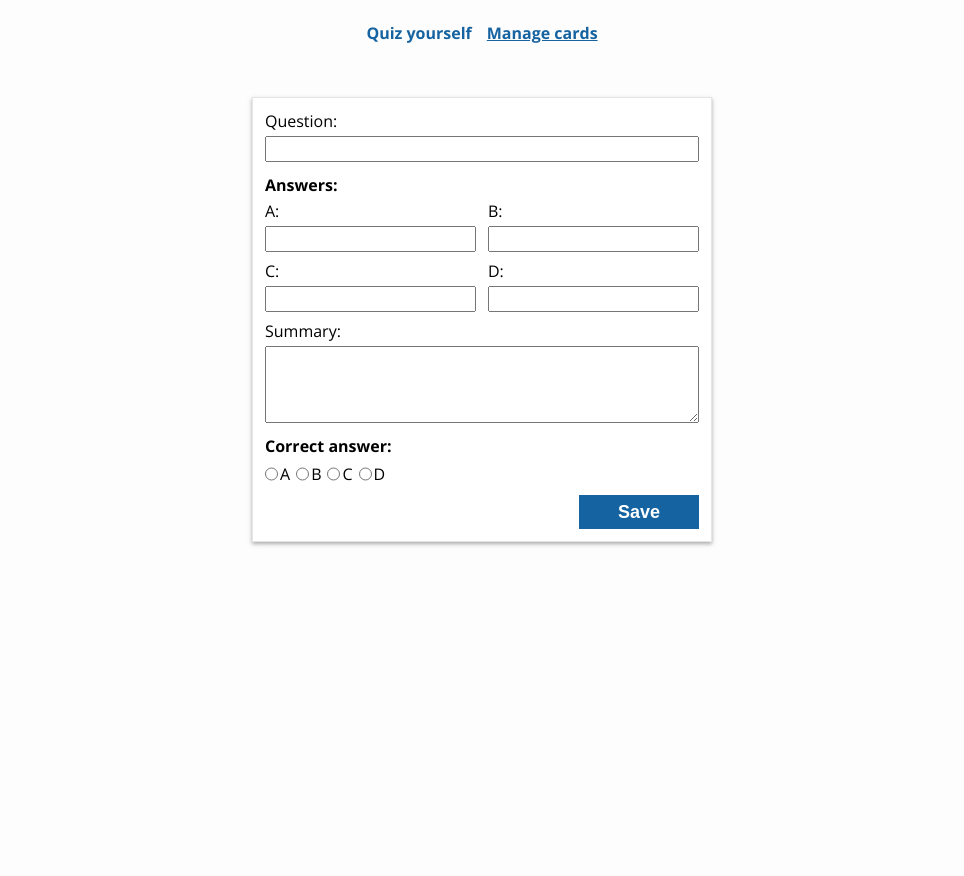
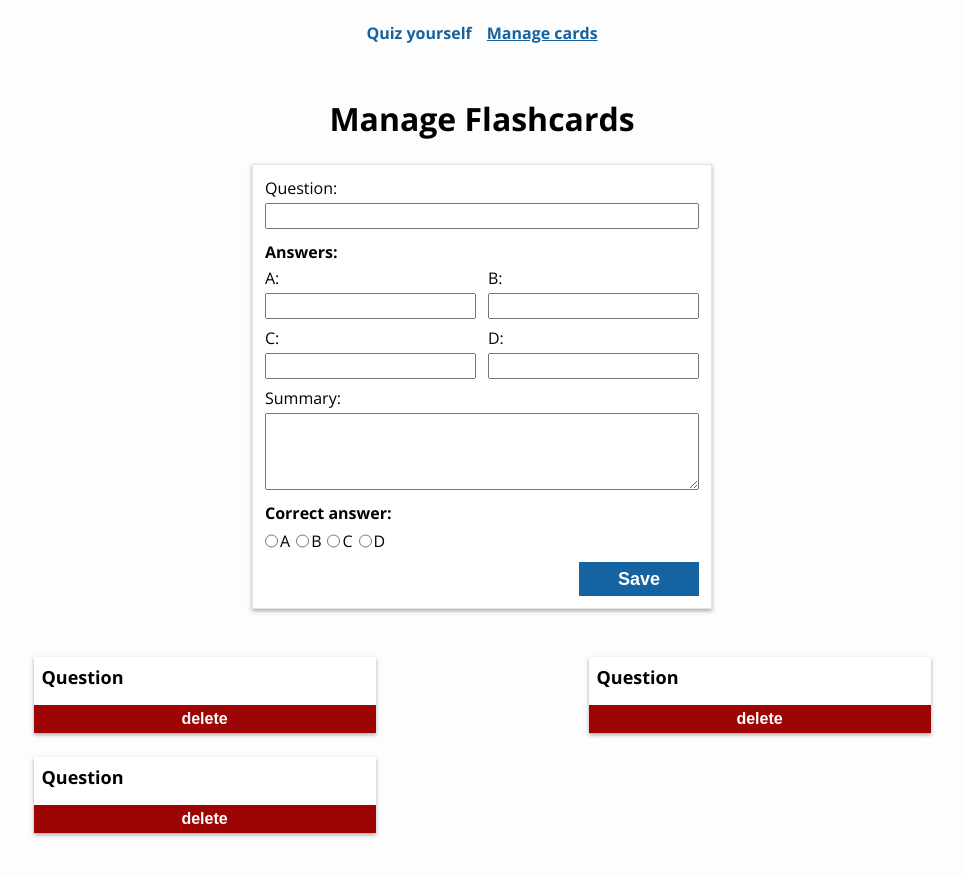
Before and after one commit to eladabramovich/flashcards-app, a React (Create React App) app: page /manage-cards in a window 1280 px wide. Shown: the top 876 px of the page, without its empty margins (158-1122 px from the left). Before the commit the page ends 800 px from the top, so only its background shows below. Built offline with nearby package versions, Linux system fonts and the light colour scheme.

Commit message:
Created card list in manage cards page

```diff
--- /dev/null
+++ b/src/components/FlashCard/ManageFlashCardList/ManageFlashCardList.module.css
@@ -0,0 +1,49 @@
+.manageFlashCardList {
+  display: grid;
+  grid-template-columns: repeat(3, auto);
+  justify-items: center;
+  margin-top: 48px;
+}
+
+.item {
+  display: flex;
+  flex-direction: column;
+  justify-content: space-between;
+  width: 342px;
+  margin-bottom: 24px;
+  padding-top: 8px;
+  box-shadow: 0 2px 4px rgba(150, 150, 150, 0.8);
+  background-color: #ffffff;
+}
+
+.question {
+  margin-left: 8px;
+  margin-bottom: 16px;
+  font-size: 18px;
+}
+
+.deleteBtn {
+  width: 100%;
+  height: 28px;
+  background-color: #9e0404;
+  border: 1px solid #9e0404;
+  color: #ffffff;
+  font-size: 16px;
+  font-weight: 700;
+}
+
+@media screen and (max-width: 1280px) {
+  .manageFlashCardList {
+    grid-template-columns: repeat(2, auto);
+  }
+}
+
+@media screen and (max-width: 767px) {
+  .manageFlashCardList {
+    grid-template-columns: auto;
+  }
+
+  .item {
+    width: 100%;
+  }
+}
--- /dev/null
+++ b/src/components/FlashCard/ManageFlashCardList/ManageFlashCardList.tsx
@@ -0,0 +1,35 @@
+import styles from './ManageFlashCardList.module.css';
+
+import { Flashcard } from '../../../types/flashcards-types';
+
+type Props = {
+  cards: Flashcard[];
+};
+
+const ManageFlashCardList = ({ cards }: Props) => {
+  console.log(cards);
+  return (
+    <div className={styles.manageFlashCardList}>
+      {cards.map((card) => (
+        <div key={card.id} className={styles.item}>
+          <h3 className={styles.question}>{card.question}</h3>
+          <button className={styles.deleteBtn}>delete</button>
+        </div>
+      ))}
+      <div className={styles.item}>
+        <h3 className={styles.question}>Question</h3>
+        <button className={styles.deleteBtn}>delete</button>
+      </div>
+      <div className={styles.item}>
+        <h3 className={styles.question}>Question</h3>
+        <button className={styles.deleteBtn}>delete</button>
+      </div>
+      <div className={styles.item}>
+        <h3 className={styles.question}>Question</h3>
+        <button className={styles.deleteBtn}>delete</button>
+      </div>
+    </div>
+  );
+};
+
+export default ManageFlashCardList;
--- a/src/pages/ManageCardsPage/ManageCardsPage.module.css
+++ b/src/pages/ManageCardsPage/ManageCardsPage.module.css
@@ -0,0 +1,5 @@
+.title {
+  margin-bottom: 24px;
+  text-align: center;
+  font-size: 32px;
+}
--- a/src/pages/ManageCardsPage/ManageCardsPage.tsx
+++ b/src/pages/ManageCardsPage/ManageCardsPage.tsx
@@ -1,13 +1,21 @@
+import { useContext } from 'react';
+import { FlashcardsContext } from '../../context/flashcards-context';
+
 import Container from '../../components/UI/Container/Container';
+
 import AddFlashCardForm from '../../components/FlashCard/AddFlashCardForm/AddFlashCardForm';
+import ManageFlashCardList from '../../components/FlashCard/ManageFlashCardList/ManageFlashCardList';
 
 import styles from './ManageCardsPage.module.css';
 
 const ManageCardsPage = () => {
+  const { cardsState } = useContext(FlashcardsContext);
   return (
     <main>
       <Container>
+        <h1 className={styles.title}>Manage Flashcards</h1>
         <AddFlashCardForm />
+        <ManageFlashCardList cards={cardsState.items} />
       </Container>
     </main>
   );
```
